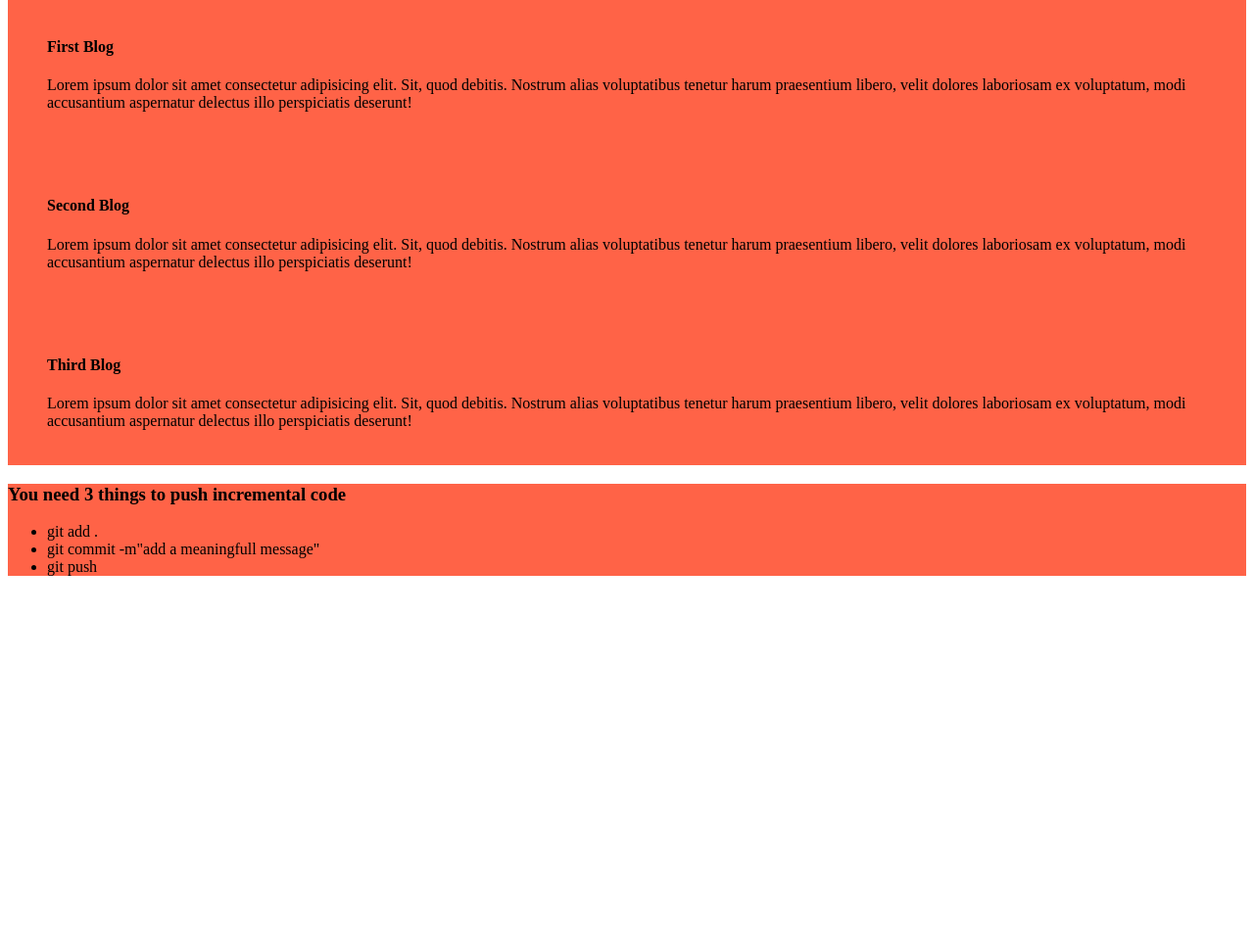
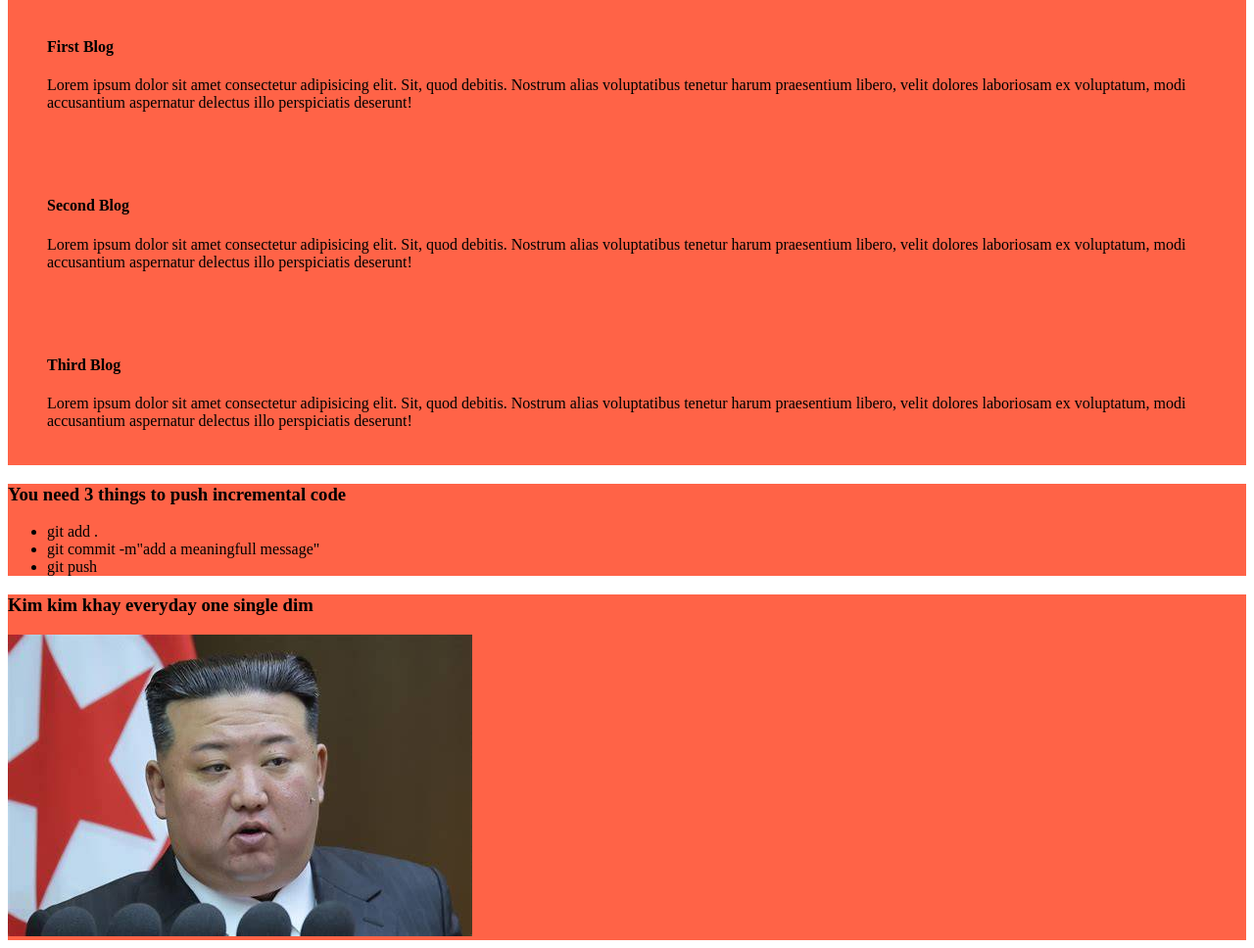
Before and after one commit to Big-Smokkee/my-simple-website, a plain HTML site: page index.html in a window 1280 px wide. Shown: the part 62-1030 px from the top of the page at 98% size. Before the commit the page ends 800 px from the top, so only its background shows below. Drawn offline with Linux system fonts and the light colour scheme.

Commit message:
Kim er chobi lagano hoise

```diff
--- a/index.html
+++ b/index.html
@@ -47,6 +47,10 @@
             <li>git push</li>
         </ul>
     </div>
+    <div>
+        <h3>Kim kim khay everyday one single dim</h3>
+        <img src="./image/OIP.jpg" alt="">
+    </div>
 </body>
 
 </html>
```
Also changed, not shown: image/OIP.jpg (added).
